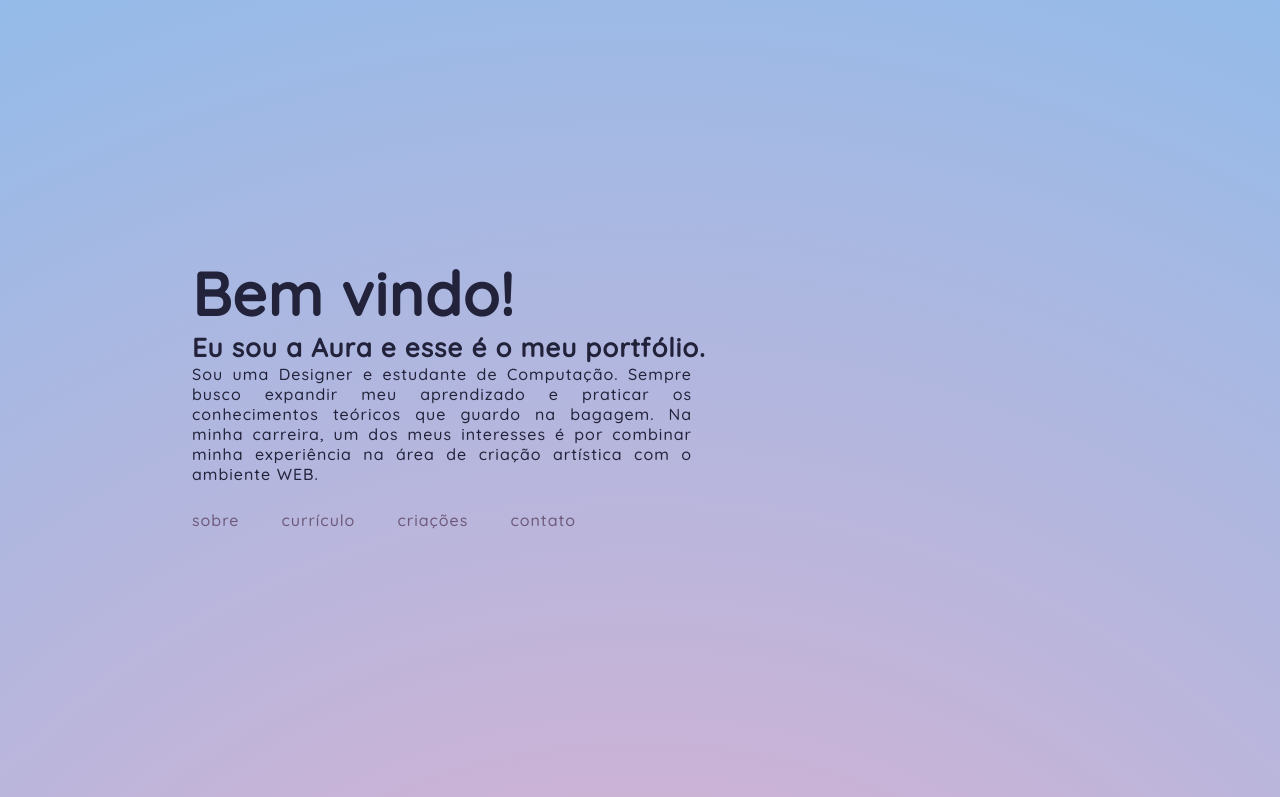
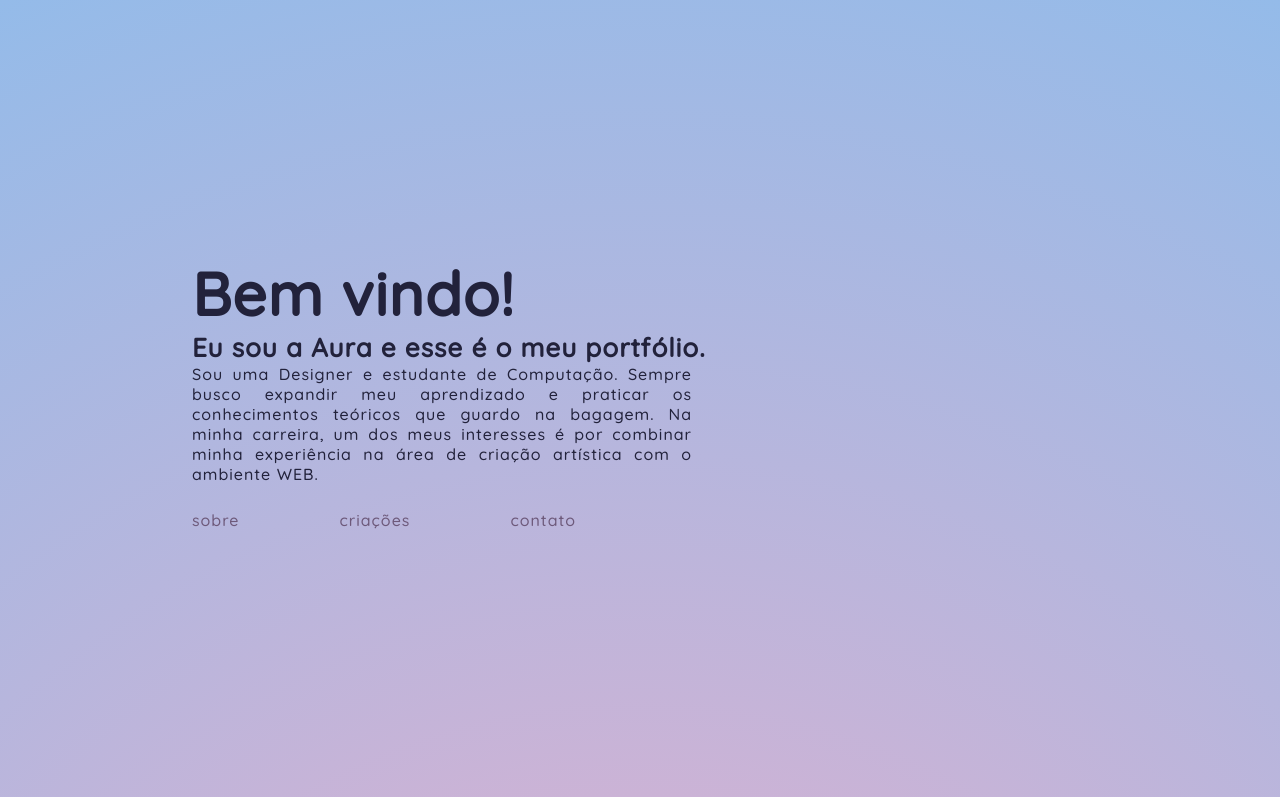
Before and after one commit to analaurabrito/PortfolioWEB, a plain HTML site: page index.html in a window 1280 px wide. Shown: the top 797 px of the page. Drawn offline with Linux system fonts and the light colour scheme.

Commit message:
Update index.html

```diff
--- a/index.html
+++ b/index.html
@@ -18,7 +18,6 @@
         <h2>Eu sou a Aura e esse é o meu portfólio.</h2>
         <p id="intro">Sou uma Designer e estudante de Computação. Sempre busco expandir meu aprendizado e praticar os conhecimentos teóricos que guardo na bagagem. Na minha carreira, um dos meus interesses é por combinar minha experiência na área de criação artística com o ambiente WEB.</p></div>
         <nav><ul><li><a href="#about">sobre</a></li>
-        <li><a href="/curriculo.html">currículo</a></li>
         <li><a href="#criacoes">criações</a></li>
         <li><a href="#contato">contato</a></li></ul></nav>
     </header>
```
